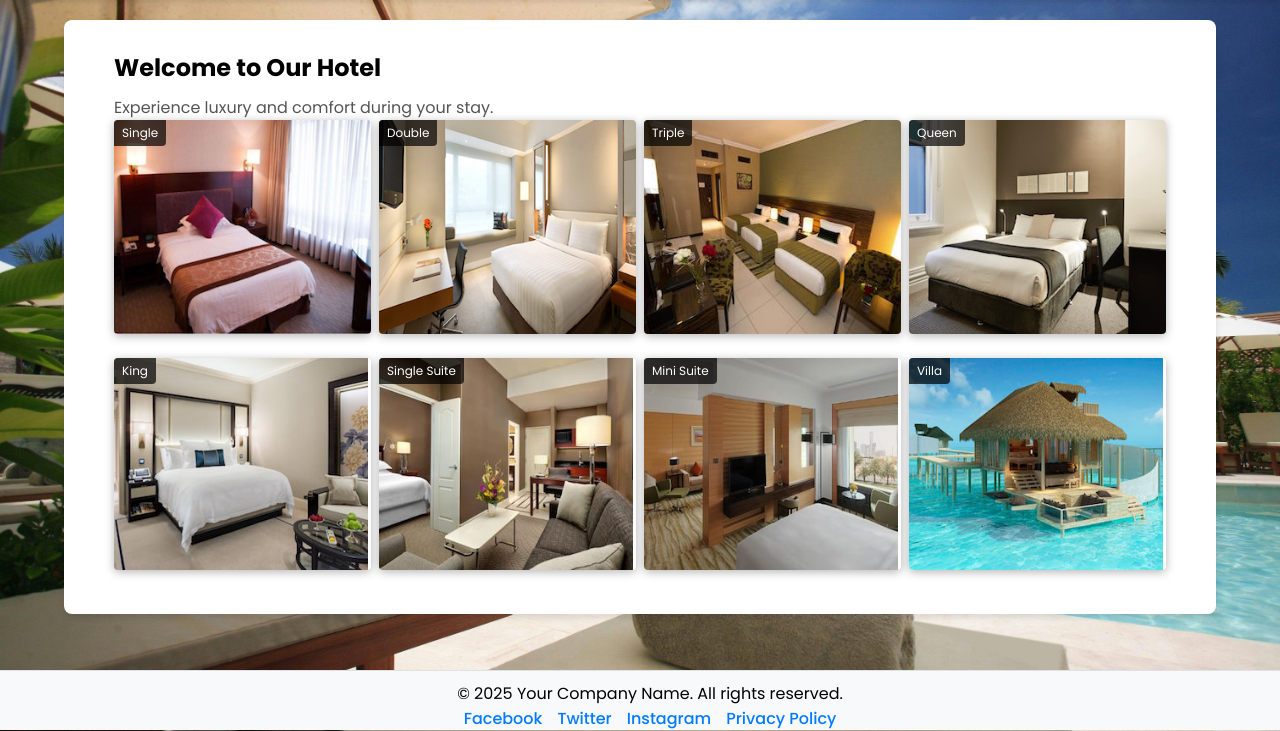
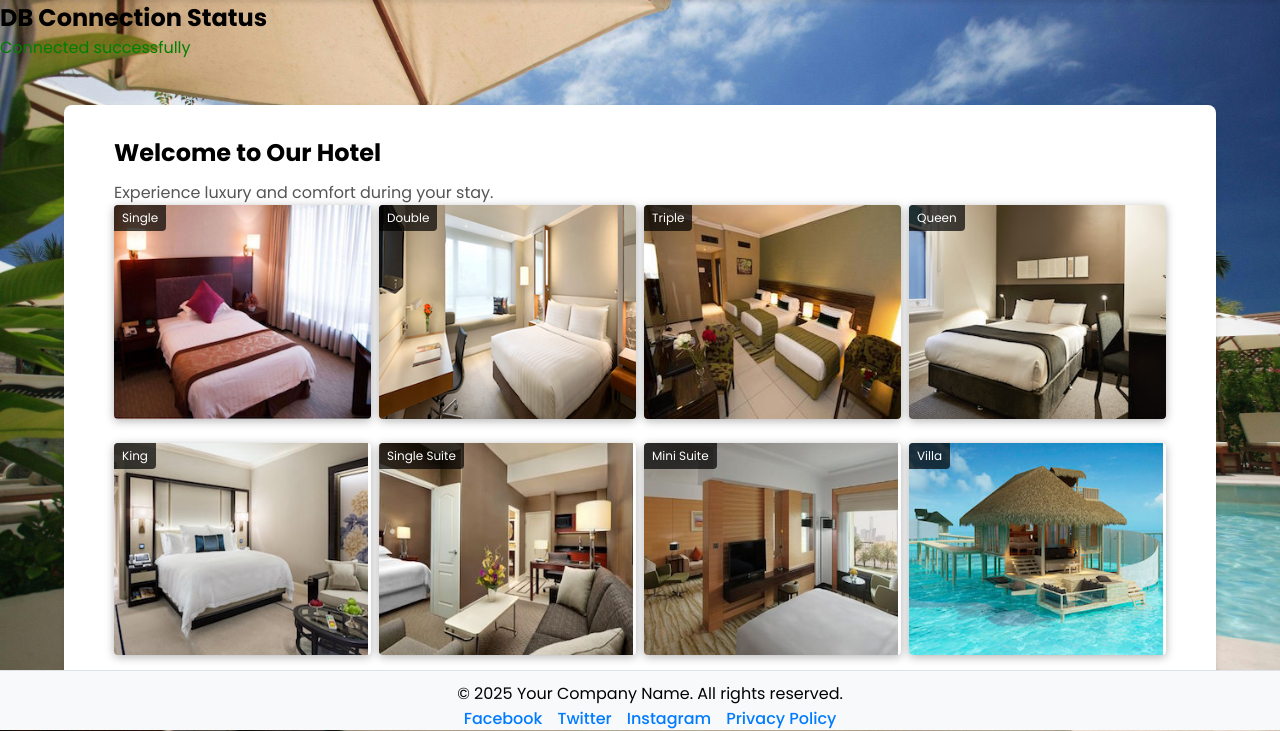
Before and after one commit to Marueee/DTD3033, a PHP site: page / in a window 1280 px wide. Shown: the part 70-801 px from the top of the page. Run offline with PHP 8.4, Linux system fonts and the light colour scheme.

Commit message:
update db config
senang nak connect database bila masuk jcomp

```diff
--- /dev/null
+++ b/db_config.php
@@ -0,0 +1,20 @@
+<?php
+// Enable detailed error reporting
+ini_set('display_errors', 1);
+ini_set('display_startup_errors', 1);
+error_reporting(E_ALL);
+
+// Database connection parameters
+$servername = "localhost";
+$username = "root";
+$password = "";
+$dbname = "hotel";
+
+// Create a new MySQLi connection
+$conn = new mysqli($servername, $username, $password, $dbname);
+
+// Check the connection
+if ($conn->connect_error) {
+    die("Connection failed: " . $conn->connect_error);
+}
+?>
--- a/index.php
+++ b/index.php
@@ -1,3 +1,6 @@
+<?php include 'db_config.php'; ?>
+
+
 <!DOCTYPE html>
 <html lang="en">
 
@@ -15,6 +18,18 @@
 <body class="home-page">
 
     <?php include 'navigation.php'; ?>
+
+    <div class="card">
+            <h2>DB Connection Status</h2>
+            <?php
+            // Check and display connection status
+            if ($conn->connect_error) {
+                echo "<p style='color: red;'>Connection failed: " . $conn->connect_error . "</p>";
+            } else {
+                echo "<p style='color: green;'>Connected successfully</p>";
+            }
+            ?>
+        </div>
 
     <style>
         body {
```
